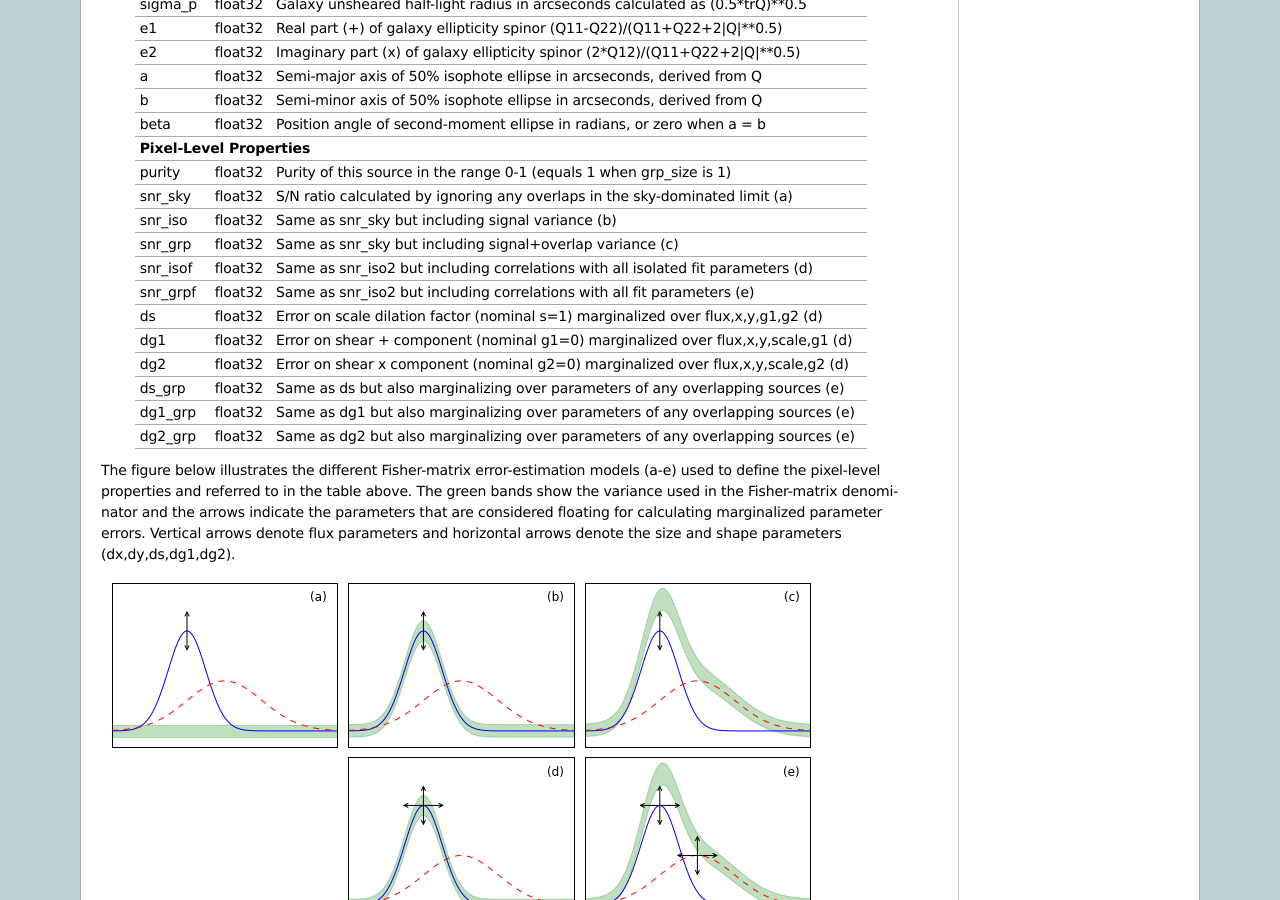
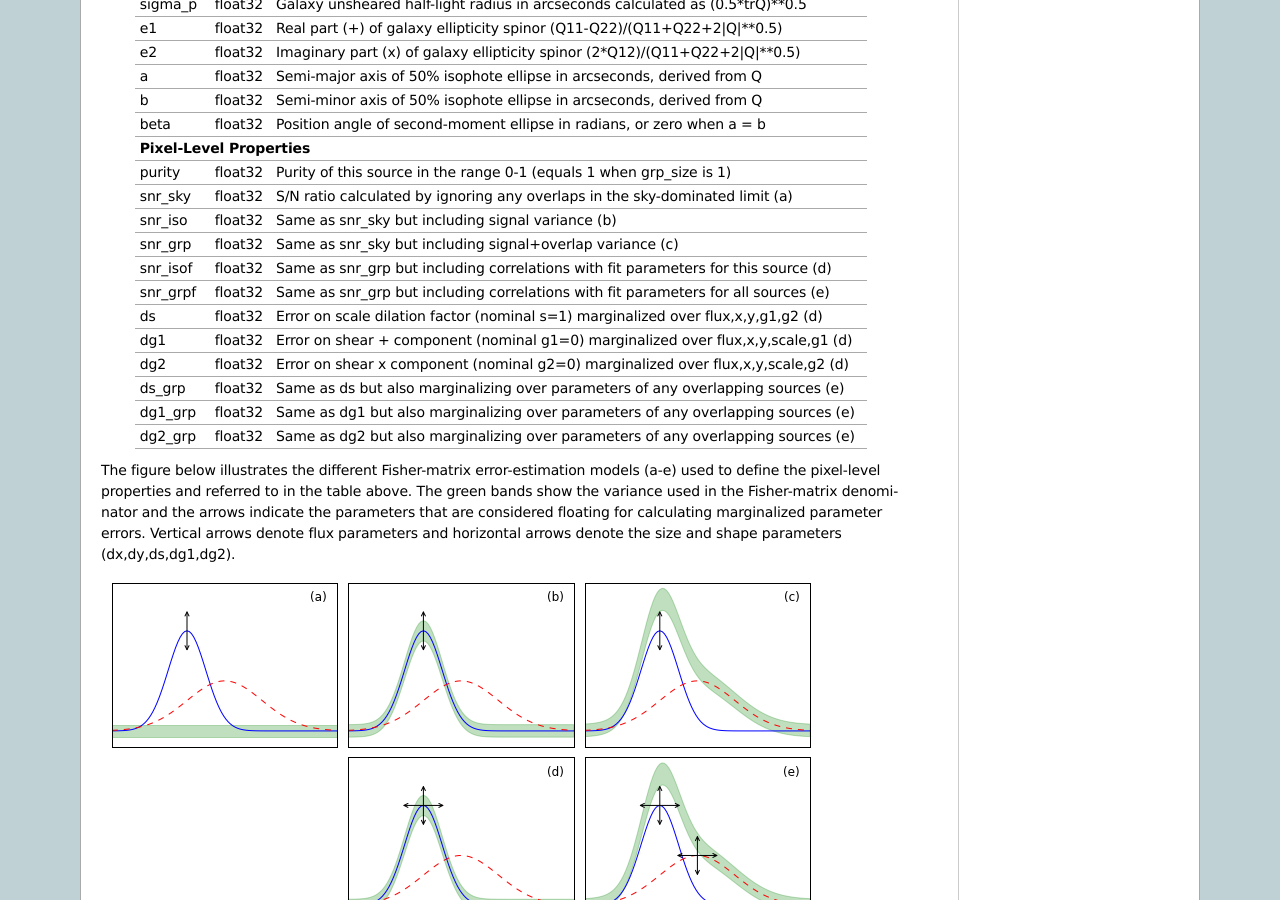
Before and after one commit to LSSTDESC/WeakLensingDeblending, a Sphinx documentation site: the page built from docs/output.rst, in a window 1280 px wide and 900 px high, scrolled down 1180 px. Built offline with Sphinx 7.4.7, drawn with Linux system fonts in a browser that asks for light colours.

Commit message:
Update some old refs to snr_iso2

```diff
--- a/docs/output.rst
+++ b/docs/output.rst
@@ -73,8 +73,8 @@ purity   float32 Purity of this source in the range 0-1 (equals 1 when grp_size
 snr_sky  float32 S/N ratio calculated by ignoring any overlaps in the sky-dominated limit (a)
 snr_iso  float32 Same as snr_sky but including signal variance (b)
 snr_grp  float32 Same as snr_sky but including signal+overlap variance (c)
-snr_isof float32 Same as snr_iso2 but including correlations with all isolated fit parameters (d)
-snr_grpf float32 Same as snr_iso2 but including correlations with all fit parameters (e)
+snr_isof float32 Same as snr_grp but including correlations with fit parameters for this source (d)
+snr_grpf float32 Same as snr_grp but including correlations with fit parameters for all sources (e)
 ds       float32 Error on scale dilation factor (nominal s=1) marginalized over flux,x,y,g1,g2 (d)
 dg1      float32 Error on shear + component (nominal g1=0) marginalized over flux,x,y,scale,g1 (d)
 dg2      float32 Error on shear x component (nominal g2=0) marginalized over flux,x,y,scale,g2 (d)
```
